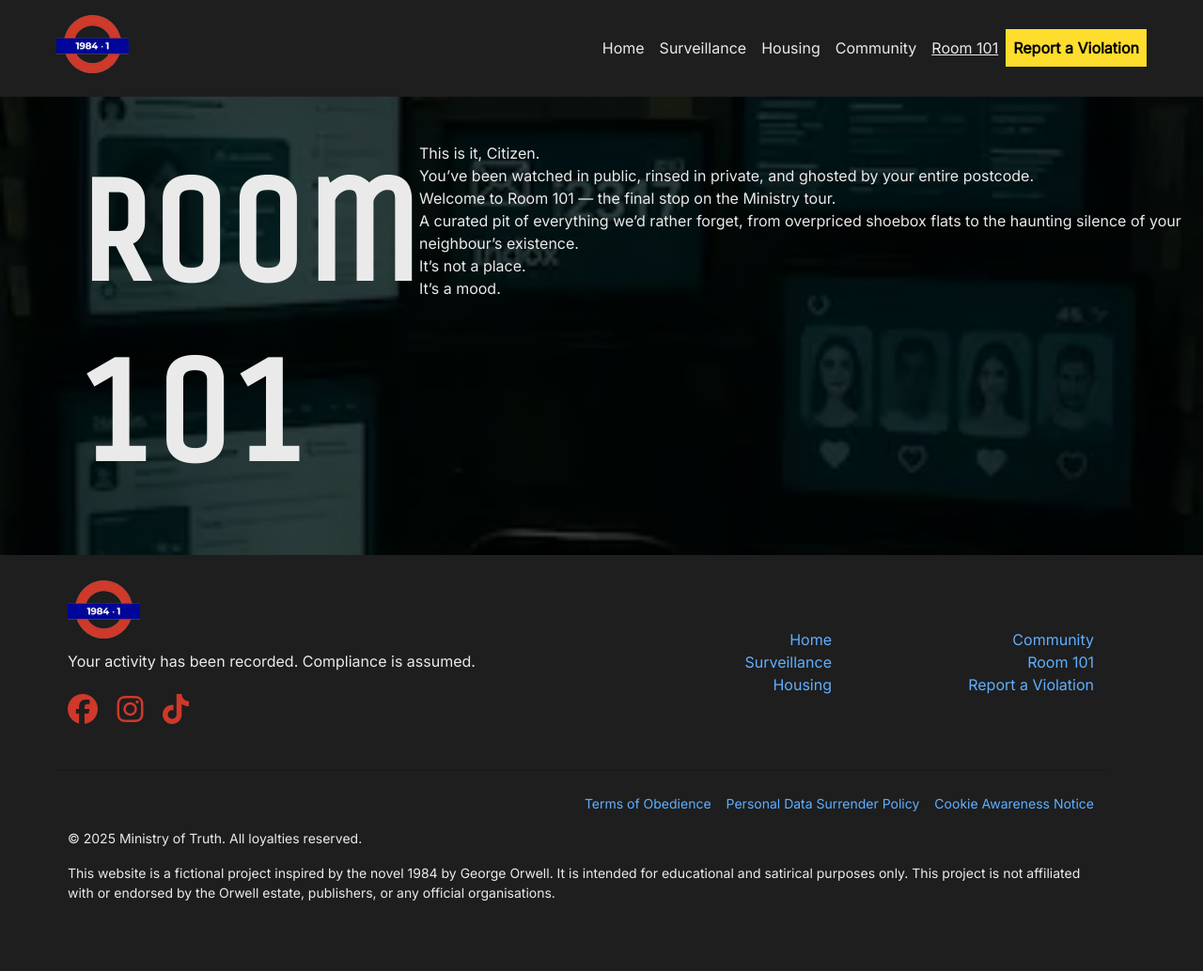
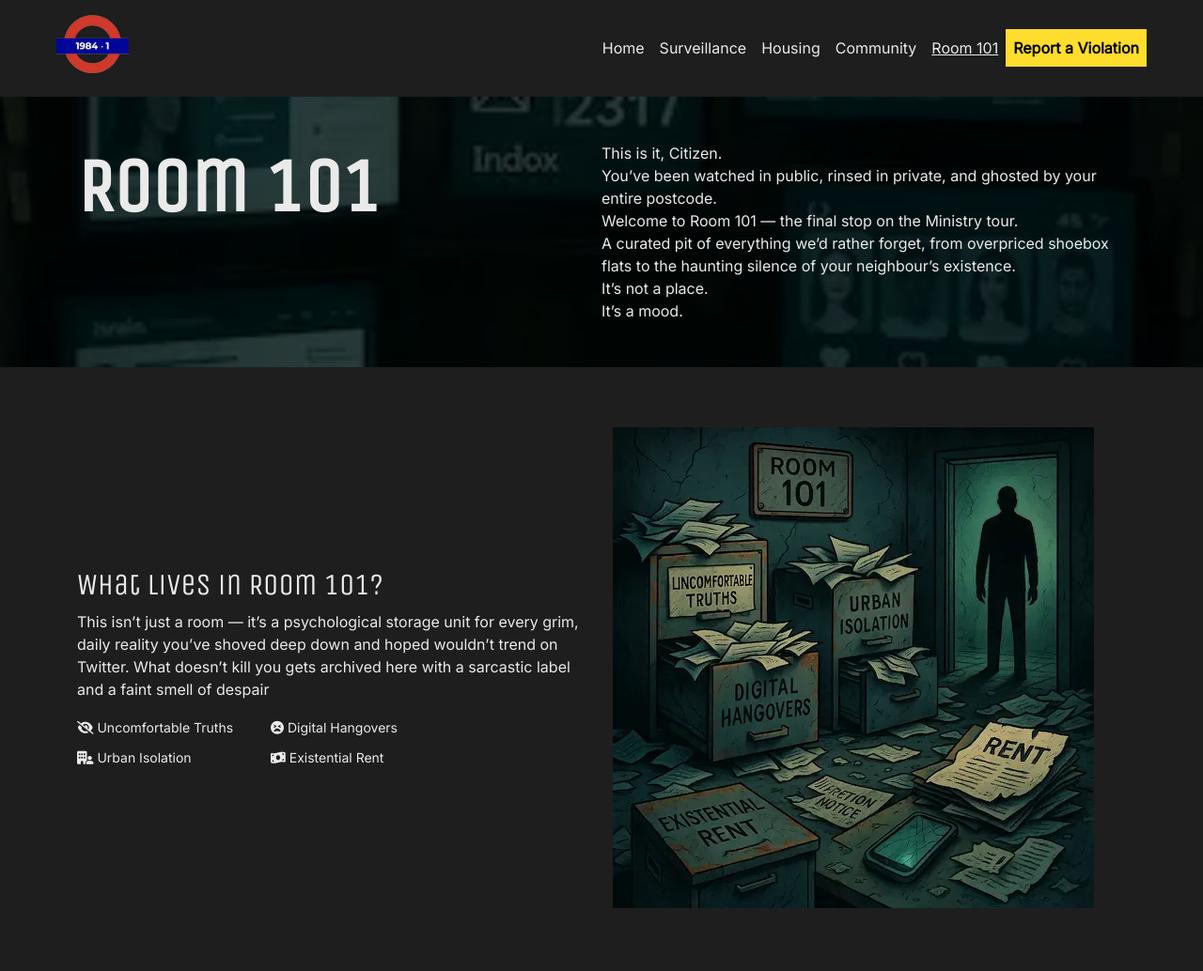
Before and after one commit to creatvie-introvert/1984-1, a plain HTML site: page room101.html in a window 1280 px wide. Shown: the top 1034 px of the page at 94% size. Before the commit the page ends 1001 px from the top, so only its background shows below. Drawn offline with nearby package versions, Linux system fonts and the light colour scheme.

Commit message:
feat: add and style Room 101 content section with 2x2 grid layout

```diff
--- a/assets/css/style.css
+++ b/assets/css/style.css
@@ -401,9 +401,15 @@ blockquote {
 }
 
 #room-101-intro h1 {
-    font-size: 10rem;
+    font-size: 5rem;
 }
 
+.bullet-points {
+    display: grid;
+    grid-template-columns: repeat(2, max-content);
+    gap: 0.5rem 1rem;
+    align-items: center;
+}
 
 
 /* Media Queries */
--- a/room101.html
+++ b/room101.html
@@ -89,7 +89,7 @@
     <header id="room-101-intro" class="section text-light py-5">
         <div class="container room-101-intro">
             <h1 class="h4 fw-bold">Room 101</h1>
-            <p class="card-text col-lg-9">
+            <p class="card-text col-lg-6">
                 This is it, Citizen.<br>
                 You’ve been watched in public, rinsed in private, and ghosted by your entire postcode.<br>
                 Welcome to Room 101 — the final stop on the Ministry tour.<br>
@@ -102,7 +102,40 @@
     </header>
 
     <!-- Main Content -->
-    <main></main>
+    <main>
+        <!-- What is it section -->
+        <section class="section">
+            <div class="container">
+                <div class="row text-colour align-items-center">
+                    <div class="col-12 col-md-6">
+                        <h2>What Lives in Room 101?</h2>
+                        <p>
+                            This isn’t just a room — it’s a psychological storage unit for every grim, daily reality you’ve shoved deep down and hoped wouldn’t trend on Twitter. What doesn’t kill you gets archived here with a sarcastic label and a faint smell of despair
+                        </p>
+                        <div class="row bullet-points">
+                                <span>
+                                    <small><i class="fa-solid fa-eye-slash"></i> Uncomfortable Truths</small>
+                                </span>
+                                <span>
+                                    <small><i class="fa-solid fa-face-tired"></i> Digital Hangovers</small>
+                                </span>
+                                <span>
+                                    <small><i class="fa-solid fa-building-user"></i>
+                                    Urban Isolation</small>
+                                </span>
+                                <span>
+                                    <small><i class="fa-solid fa-money-bill-wave"></i> Existential Rent</small>
+                                </span>
+                        </div>
+                    </div>
+
+                    <div class="text-colour col-12 col-md-6">
+                        <img src="assets/images/room101-storage.webp" alt="A man is in a disorganised room filled with papers and boxes, showing a busy workspace." class="img-fluid">
+                    </div>
+                </div>
+            </div>
+        </section>
+    </main>
 
     <!-- Footer -->
     <footer id="footer" class="mt-auto bg-dark py-4">
```
Also changed, not shown: assets/images/room101-storage.webp (added).
